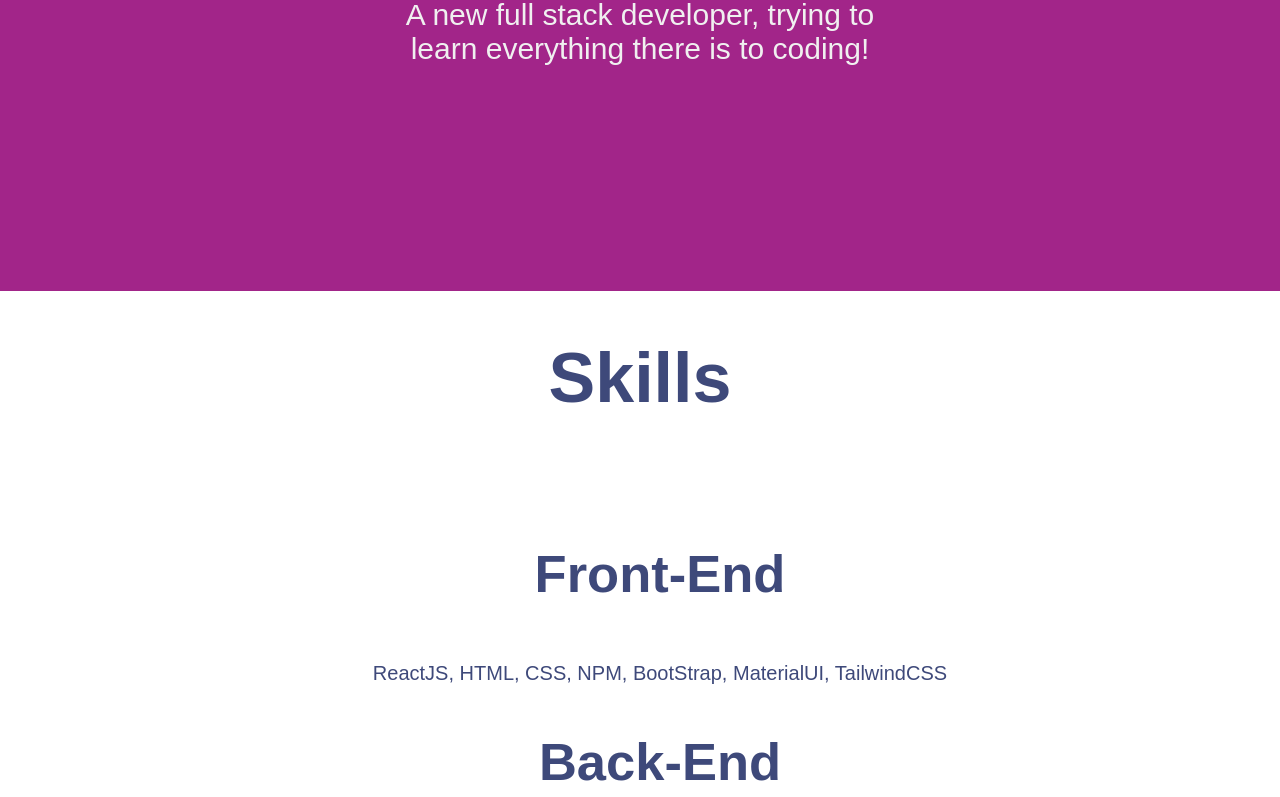
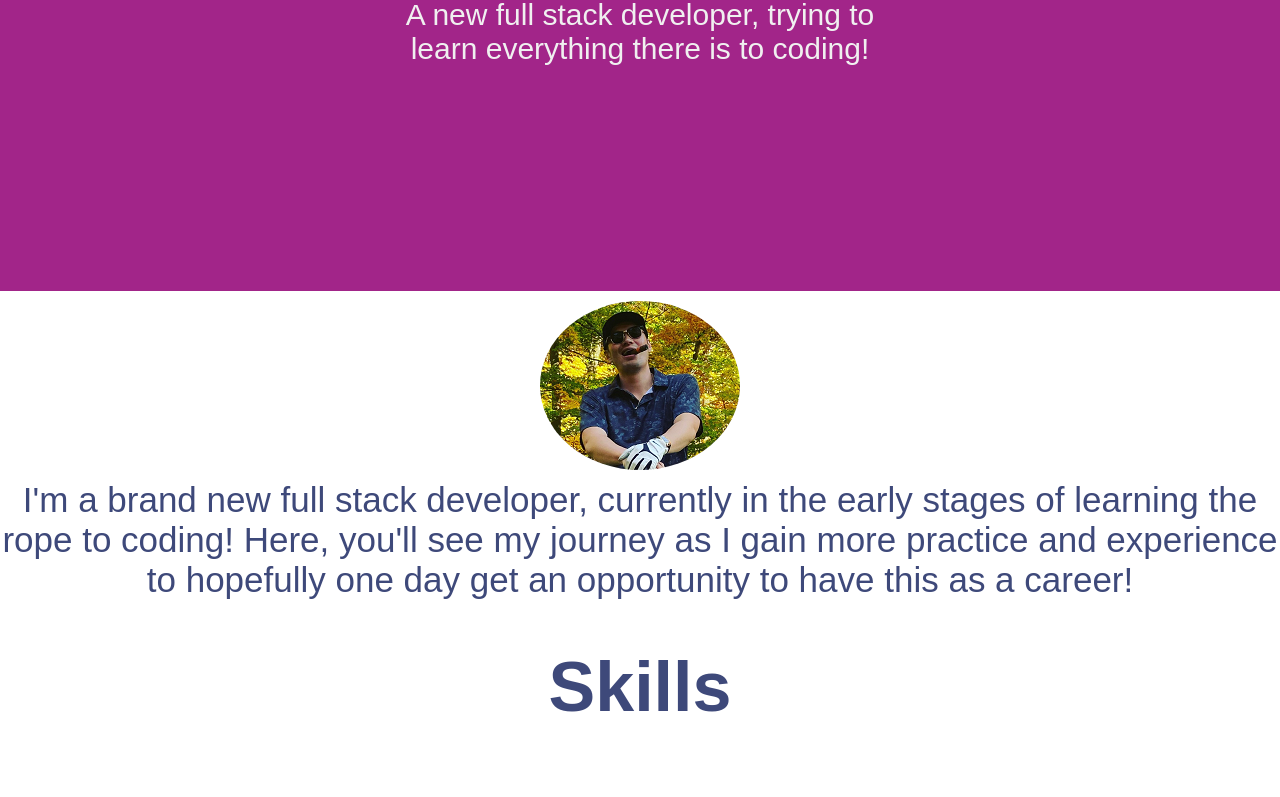
Before and after one commit to tranthom618/react-profile, a React (Create React App) app: page / in a window 1280 px wide. Shown: the part 589-1386 px from the top of the page. Built offline with nearby package versions, Linux system fonts and the light colour scheme.

Commit message:
Profile pic and bio added to homepage

```diff
--- a/src/pages/AboutMe.js
+++ b/src/pages/AboutMe.js
@@ -1,5 +1,6 @@
 import React from 'react'
 import "../styles/AboutMe.css";
+import ProfilePic from "../Profile.png";
 
 function AboutMe() {
   return (
@@ -9,6 +10,7 @@ function AboutMe() {
         <div className = "shortbio">A new full stack developer, trying to learn everything there is to coding!</div>
       </div>
       <div className = "skills">
+      <img src={ProfilePic} alt="ProfilePicture" /><span>I'm a brand new full stack developer, currently in the early stages of learning the rope to coding! Here, you'll see my journey as I gain more practice and experience to hopefully one day get an opportunity to have this as a career!</span>
         <h1>Skills</h1>
         <ol className= "list">
           <li className = "item">
--- a/src/pages/Resume.js
+++ b/src/pages/Resume.js
@@ -10,9 +10,9 @@ function Resume() {
           Download Resume
         </a>
       </button>
-      <h2>Front-End</h2>
+      <h2>Front-End Skills</h2>
       <span>ReactJS, HTML, CSS, NPM, BootStrap, MaterialUI, TailwindCSS</span>
-      <h2>Back-End</h2>
+      <h2>Back-End Skills</h2>
       <span>NodeJS, JavaScript, ExpressJS, GraphQL, ApolloServer, MySQL, MongoDB</span>
     </div>
   );
--- a/src/styles/AboutMe.css
+++ b/src/styles/AboutMe.css
@@ -56,6 +56,11 @@
     font-size: 20px;
   }
 
+  img {
+    padding: 10px;
+    border-radius: 50%;
+  }
+
   @media only screen and (max-width: 600px) {
     .about h2 {
       font-size: 40px;
```
Also changed, not shown: src/Profile.png (added).
